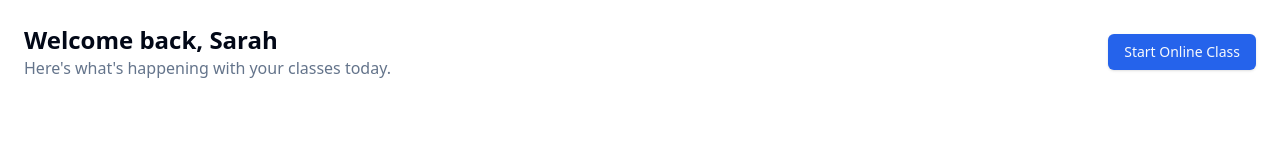
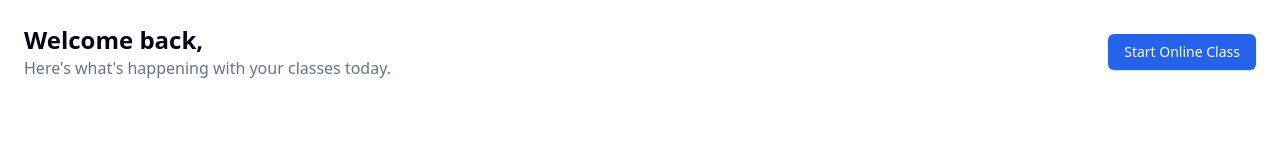
Before and after one commit to Petero-brandel/Ami-Hybrid-LMS, a Next.js app: page /dashboard/teacher in a window 1280 px wide. Shown: the top 160 px of the page. Built offline with nearby package versions, Linux system fonts and the light colour scheme; no server answers.

Commit message:
updated teacher page with session data

```diff
--- a/app/dashboard/teacher/page.tsx
+++ b/app/dashboard/teacher/page.tsx
@@ -1,14 +1,17 @@
 // import { Card, CardContent, CardHeader, CardTitle } from "@/components/ui/card";
+import { auth } from "@/app/(auth)/auth";
 import { Button } from "@/components/ui/button";
-import { Calendar, Clock, Users, Wallet } from "lucide-react";
 
-export default function TeacherDashboard() {
+export default async function TeacherDashboard() {
+  const session = await auth();
   return (
     <div className="p-6 space-y-6">
       {/* Header */}
       <div className="flex justify-between items-center">
         <div>
-          <h1 className="text-2xl font-bold">Welcome back, Sarah</h1>
+          <h1 className="text-2xl font-bold">
+            Welcome back, {session?.user?.email}
+          </h1>
           <p className="text-muted-foreground">
             Here's what's happening with your classes today.
           </p>
```
